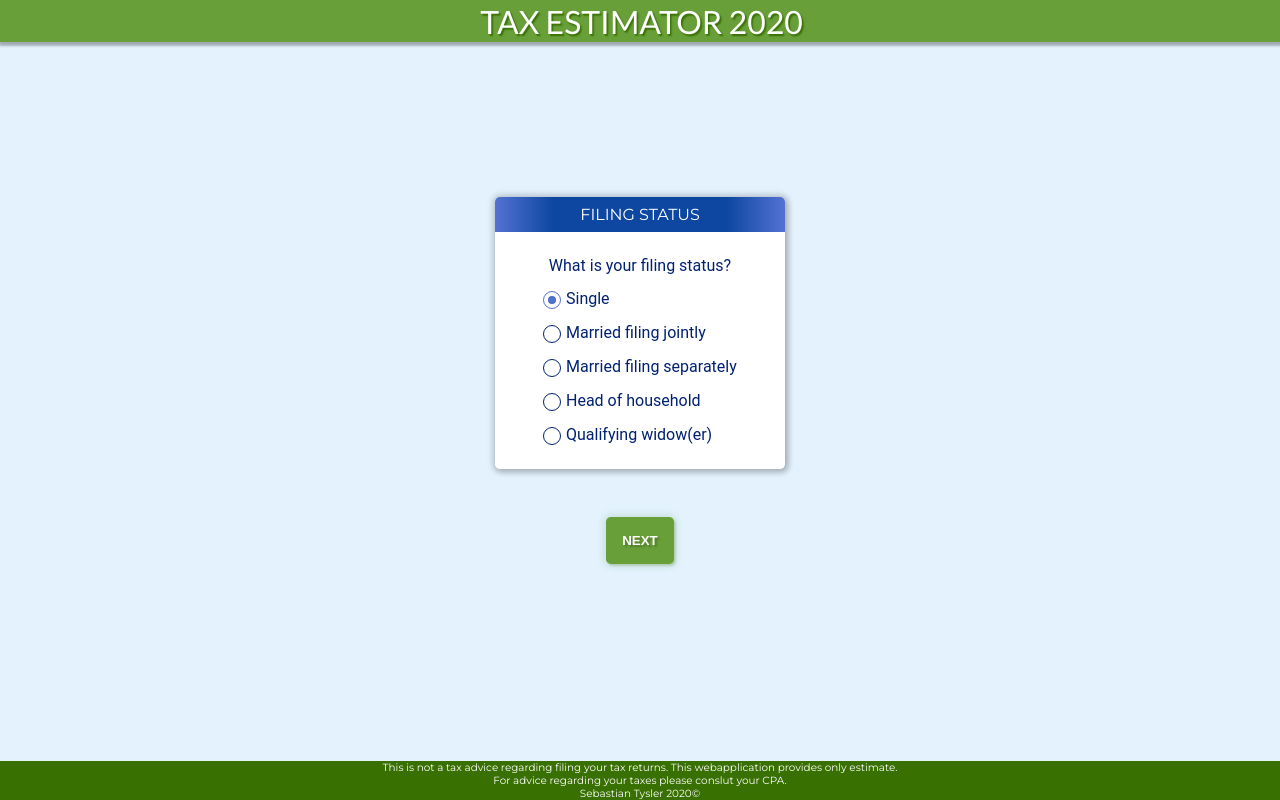
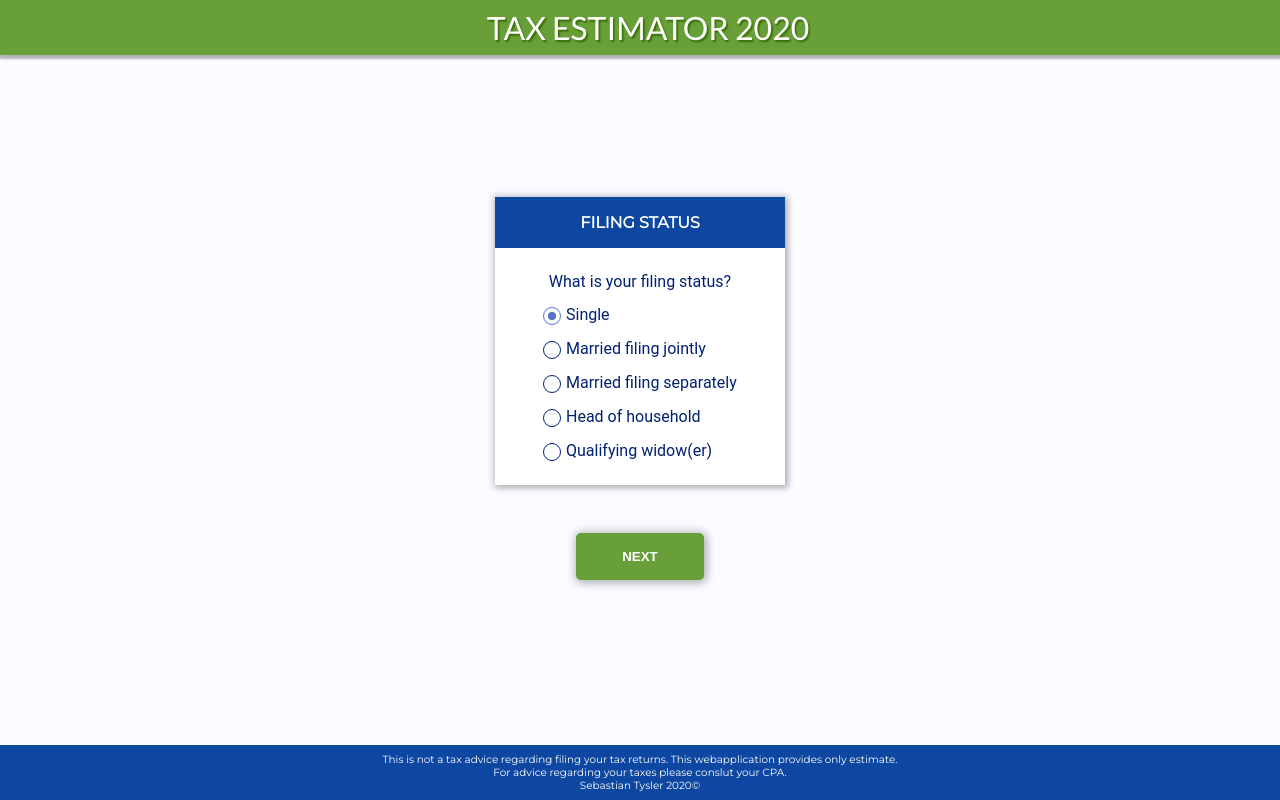
Before and after one commit to TeslaSoftware/tax-estimator, a React (Create React App) app: page / in a window 1280 px wide. Built offline with nearby package versions, Linux system fonts and the light colour scheme.

Commit message:
adjusted UI to make it more modern and more compliant with material UI

```diff
--- a/src/App.scss
+++ b/src/App.scss
@@ -37,9 +37,9 @@ $error-color:#B00020;
 $on-error-color: #FFFFFF;
 
 body{
-  background-color: #e3f2fd;
+  background: radial-gradient( scale-color($primary-color, $lightness: 80%, $saturation: -50%) 10%, scale-color($primary-color, $lightness: 50%)  );
   font-family: 'Montserrat', sans-serif;
-
+  background: scale-color($primary-color, $lightness: 98%, $saturation: -0%);
 }
 
 .unselectable {
@@ -79,7 +79,7 @@ body{
   color: $on-primary-color;
   font-weight: 500;
   box-shadow: 0px 3px 2px 1px rgba(0, 0, 0, 0.25), 0px 0 6px 0px rgba(0, 0, 0, 0.15);
-  padding: 0.1rem;
+  padding: 0.5rem;
   position: fixed;
   width: 100%;
   z-index: 10;
@@ -89,24 +89,20 @@ body{
 main{
   display: flex;
   justify-content: center;
-  padding-top: 2rem;
-  /*Padding bottom to accomodate footer - no matter the size of the content of main */
+  padding-top: 3rem;
   flex-grow: 1;
 }
 
 #main-container{
   margin: 1rem;
   align-self: center;
-  & > div{
-    margin: 1rem;
-  }
 
 }
 
 .data-entry-section, #results-container{
   margin: 1rem;
   overflow: hidden;
-  border-radius: 0.3rem;
+  //border-radius: 0.3rem;
   box-shadow: 2px 2px 6px 1px rgba(0, 0, 0, 0.2), 0px 0px 6px 3px rgba(0, 0, 0, 0.12);
   background-color: $on-primary-color;
 }
@@ -115,7 +111,9 @@ main{
 .data-entry-section-header{
   background: linear-gradient(to right, $primary-light-color , $primary-color 20%,  $primary-color 80%, $primary-light-color );
   color: $on-primary-color;
-  padding: 0.5rem;
+  padding: 1rem;
+  font-weight: bold;
+  background: $primary-color 20%;
 }
 
 .data-entry-section-content{
@@ -128,9 +126,11 @@ main{
 }
 
 #results-container-header{
-  background: linear-gradient(to right, $secondary-light-color , $secondary-color 20%,  $secondary-color 80%, $secondary-light-color );
+  //background: linear-gradient(to right, $secondary-light-color , $secondary-color 20%,  $secondary-color 80%, $secondary-light-color );
   color: $on-primary-color;
-  padding: 0.5rem;
+  padding: 1rem;
+  font-weight: bold;
+  background: $secondary-color;
 }
 
 #results-container-content{
@@ -327,11 +327,13 @@ button{
   background-color: $secondary-color;
   color: $on-secondary-color;
   font-weight: 700;
-  box-shadow: 2px 2px 2px 0px rgba(56, 112, 2, 0.2), 0px 0px 7px 2px rgba(56, 112, 2, 0.15);
-  text-shadow: 2px 2px 2px rgba(0, 0, 0, 0.25);
+  box-shadow: 2px 2px 8px 1px rgba(0, 0, 0, 0.2), 0px 0px 8px 3px rgba(0, 0, 0, 0.12);
+  //text-shadow: 2px 2px 2px rgba(0, 0, 0, 0.25);
   background-position: center;
   transition: 0.8s;
   outline: none;
+  min-width: 8rem;
+  font-weight: 900;
   &:hover {
     background:lighten($color: $secondary-color, $amount: 5%) radial-gradient(circle, transparent 1%,  lighten($color: $secondary-color, $amount: 5%) 1%) center/15000%;
     cursor: pointer;
@@ -372,12 +374,13 @@ button{
 
 
 footer{
-  background-color: $secondary-dark-color;
+  background-color: $primary-color;
   color: $on-secondary-dark-color;
   font-size: 0.65rem;
   //position: absolute;
   bottom: 0;
   width: 100%;
+  padding: 0.5rem 0;
 }
 
 
@@ -398,10 +401,15 @@ footer{
       text-align: center;
     }
   }
+  button{
+    min-width: 6rem;
+  }
 }
+
 
 @media only screen and (max-width: 350px) {
   .App-header{
     font-size: 1.5rem;
   }
+
 }
```
